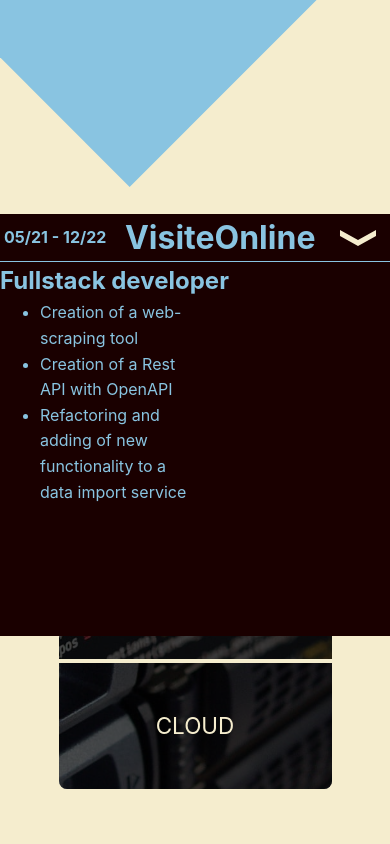
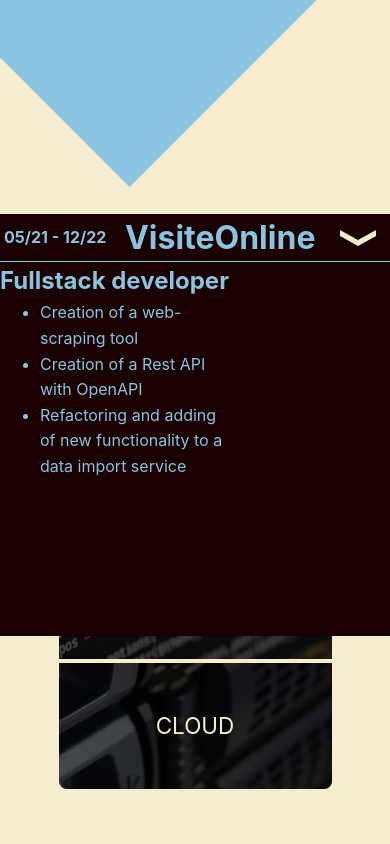
Before and after one commit to victorbusta/portfolio_front, a Vue app: page / in a window 390 px wide. Shown: the part 630-1474 px from the top of the page. Built offline with nearby package versions, Linux system fonts and the light colour scheme.

Commit message:
made project modal wider

```diff
--- a/src/components/ProjectModal.vue
+++ b/src/components/ProjectModal.vue
@@ -103,7 +103,7 @@
 ul {
   color: var(--color-background-bis);
   font-size: 16px;
-  width: 50%;
+  width: 60%;
 }
 
 #modal-links{
--- a/src/views/ProjectView.vue
+++ b/src/views/ProjectView.vue
@@ -277,9 +277,6 @@
     height: 25%;
   }
 
-  #item-title > h2 {
-  }
-
   #caroussel > div {
     width: 80vw;
     height: 25vh;
```
